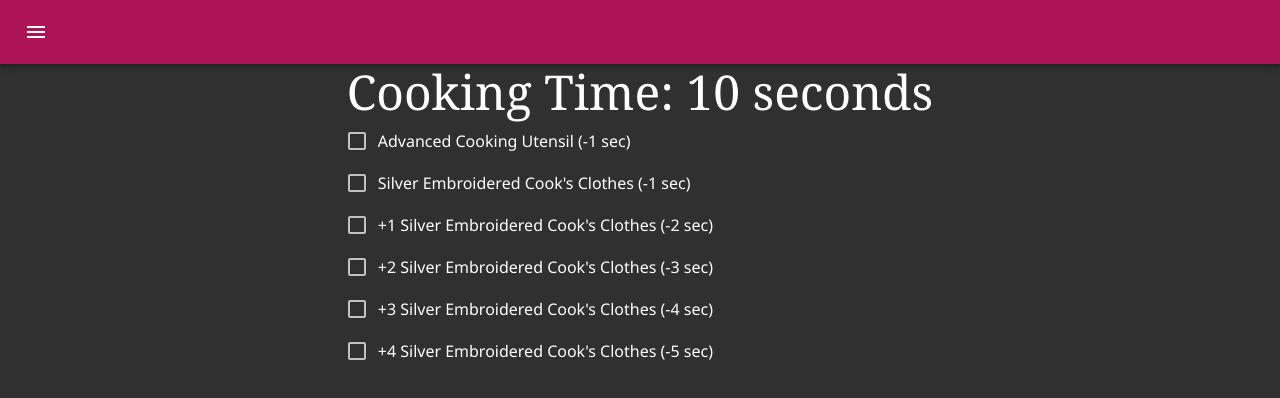
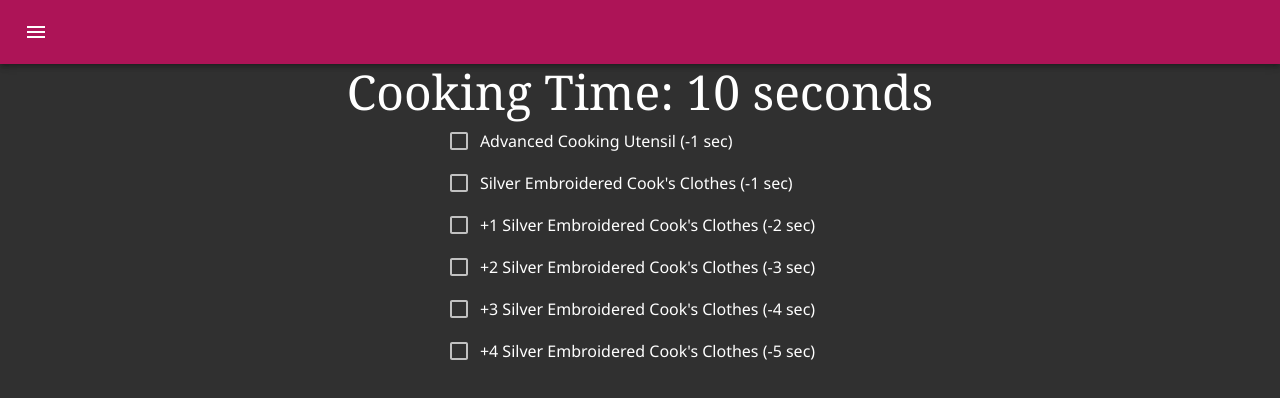
Before and after one commit to Cyntheon/BDONinja, a Next.js app: page /cooking/cookTime in a window 1280 px wide. Shown: the top 398 px of the page. Built offline with nearby package versions, Linux system fonts and the light colour scheme.

Commit message:
Fix main flexbox

```diff
--- a/src/app/Main.tsx
+++ b/src/app/Main.tsx
@@ -24,6 +24,7 @@ const Main = ({children}: {children: any}) => {
             display: flex;
             justify-content: center;
             align-items: center;
+            flex-direction: column;
           }
         `}
       >
--- a/src/pages/cooking/cookTime.tsx
+++ b/src/pages/cooking/cookTime.tsx
@@ -106,14 +106,14 @@ const CookTime = () => {
   ), [getChecked, toggleChecked]);
 
   return (
-    <Box display="flex" flexDirection="column">
+    <>
       <Typography variant="h3">
         Cooking Time: {getTime()} seconds
       </Typography>
       <FormGroup>
         {checklist}
       </FormGroup>
-    </Box>
+    </>
   );
 };
 
```
